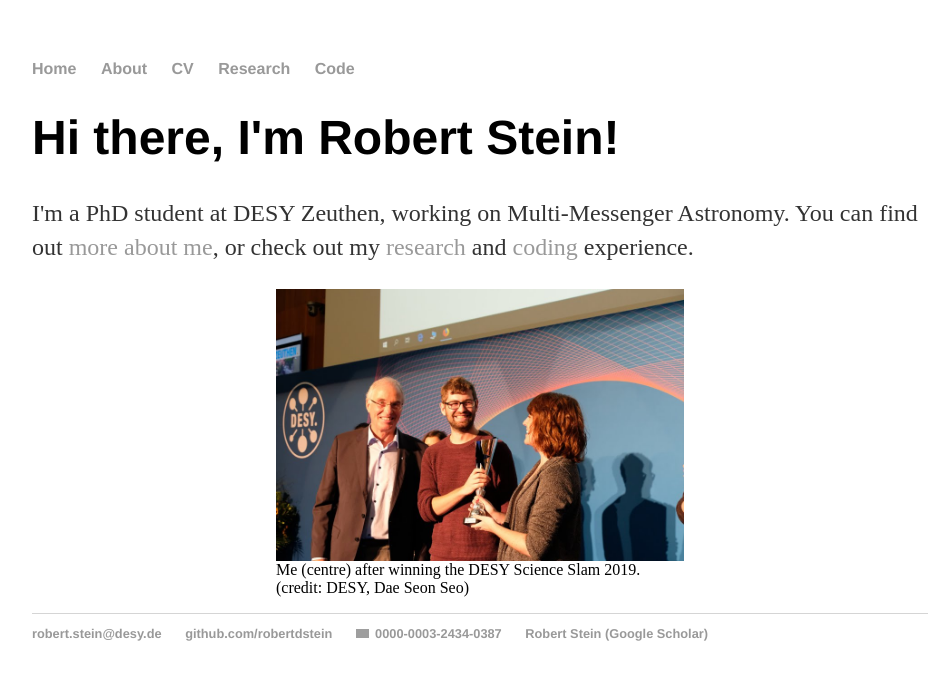
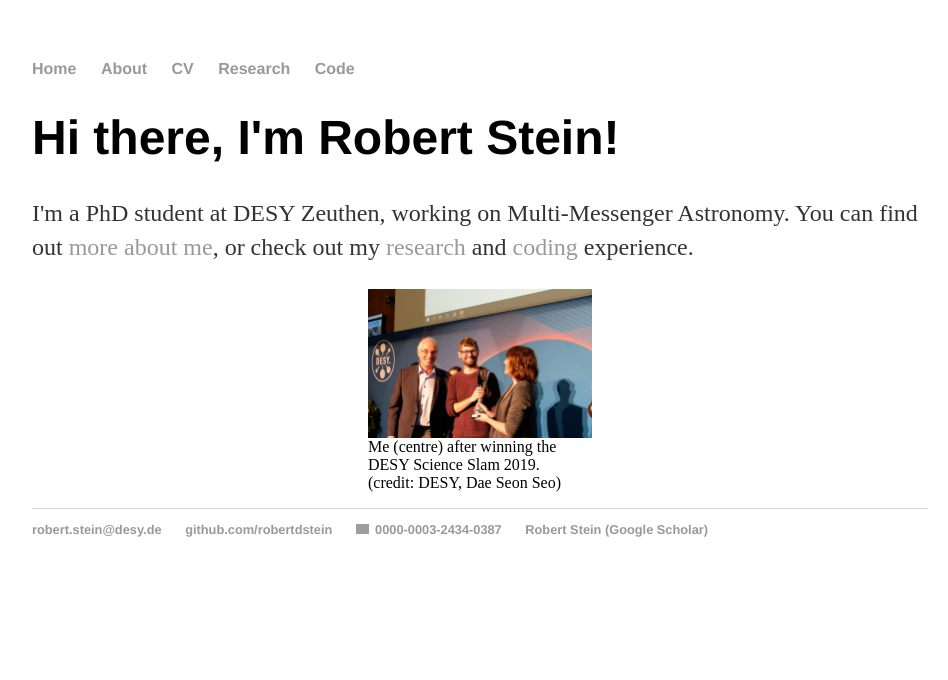
Before and after one commit to robertdstein/robertdstein.github.io, a Jekyll site: the page built from index.html, in a window 1280 px wide. Shown: the top 680 px of the page, without its empty margins (160-1108 px from the left). Built offline with Jekyll 4.4.1, drawn with Linux system fonts in a browser that asks for light colours; grey boxes are pictures that could not be loaded.

Commit message:
centreify

```diff
--- a/index.html
+++ b/index.html
@@ -7,7 +7,7 @@
 	<p>I'm a PhD student at DESY Zeuthen, working on Multi-Messenger Astronomy.
 		You can find out <a href="/about">more about me</a>,
 		or check out my <a href="/research">research</a> and <a href="/code">coding</a> experience.</p>
-	<figure>
+	<figure class="center">
 		<img src="/images/ScienceSlam.jpg" alt="DESY Science Slam" class="center">
 		<figcaption class="center">Me (centre) after winning the DESY Science Slam 2019.
 			<br/>(credit: DESY, Dae Seon Seo) </figcaption>
```
